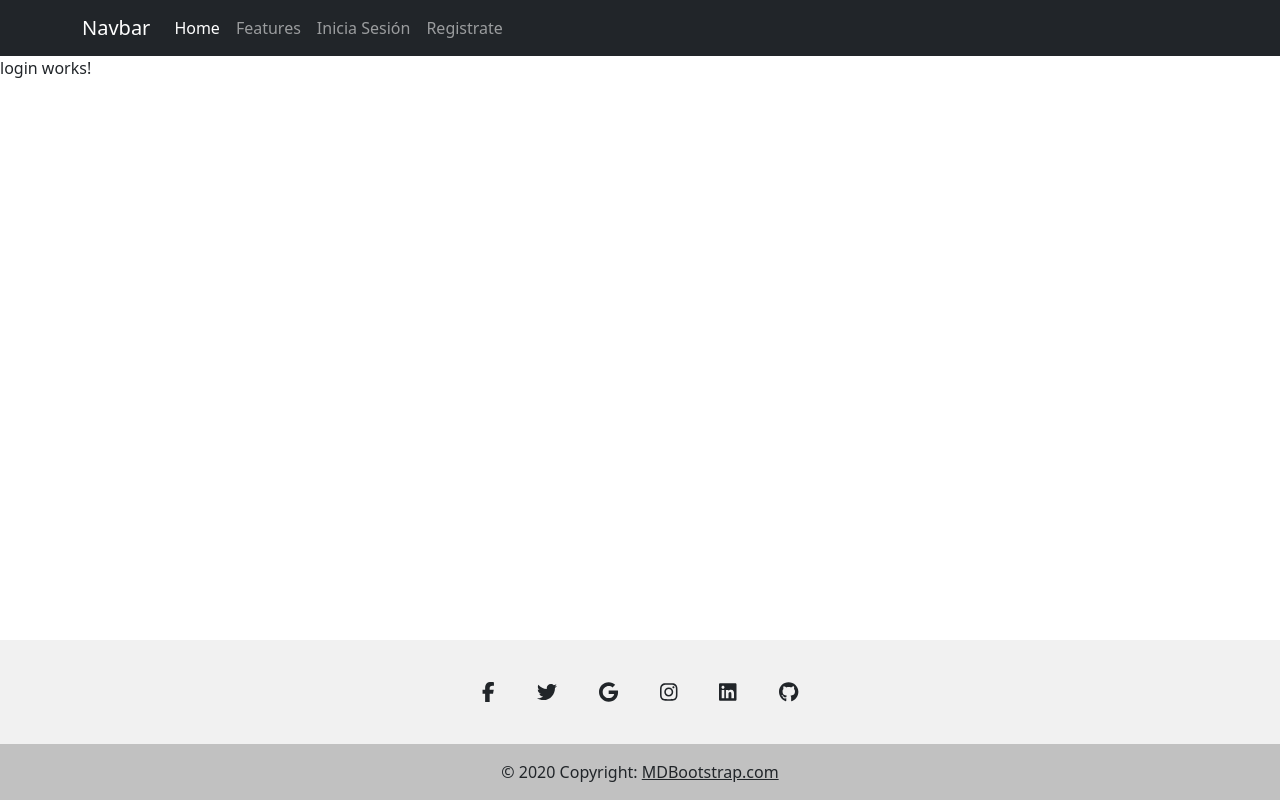
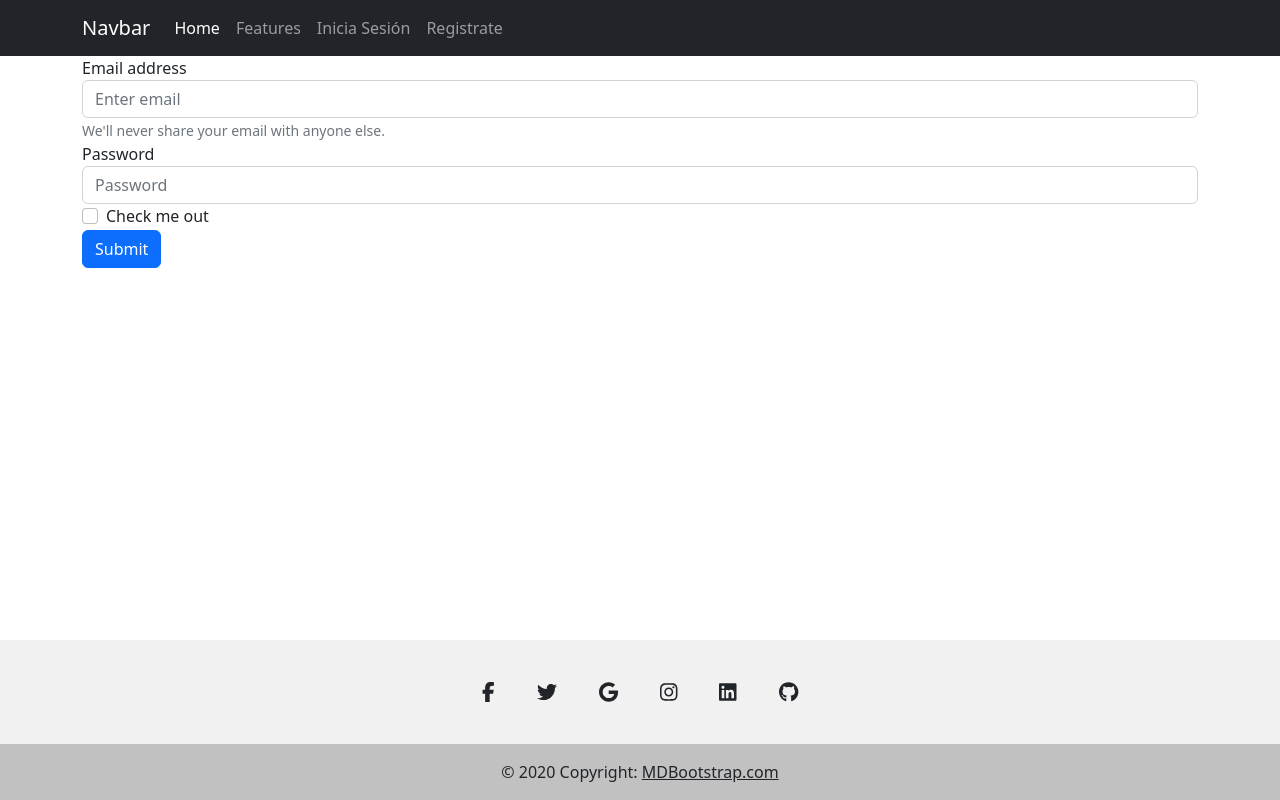
Before and after one commit to rbahena/management_app, an Angular app: page /usuario in a window 1280 px wide. Built offline with nearby package versions, Linux system fonts and the light colour scheme.

Commit message:
Agregar formulario para login

```diff
--- a/src/app/modules/auth/pages/login/login.component.html
+++ b/src/app/modules/auth/pages/login/login.component.html
@@ -1 +1,19 @@
-<p>login works!</p>
+<section class=" container">
+    <form>
+        <div class="form-group">
+            <label for="exampleInputEmail1">Email address</label>
+            <input type="email" class="form-control" id="exampleInputEmail1" aria-describedby="emailHelp"
+                placeholder="Enter email">
+            <small id="emailHelp" class="form-text text-muted">We'll never share your email with anyone else.</small>
+        </div>
+        <div class="form-group">
+            <label for="exampleInputPassword1">Password</label>
+            <input type="password" class="form-control" id="exampleInputPassword1" placeholder="Password">
+        </div>
+        <div class="form-group form-check">
+            <input type="checkbox" class="form-check-input" id="exampleCheck1">
+            <label class="form-check-label" for="exampleCheck1">Check me out</label>
+        </div>
+        <button type="submit" class="btn btn-primary">Submit</button>
+    </form>
+</section>
```
